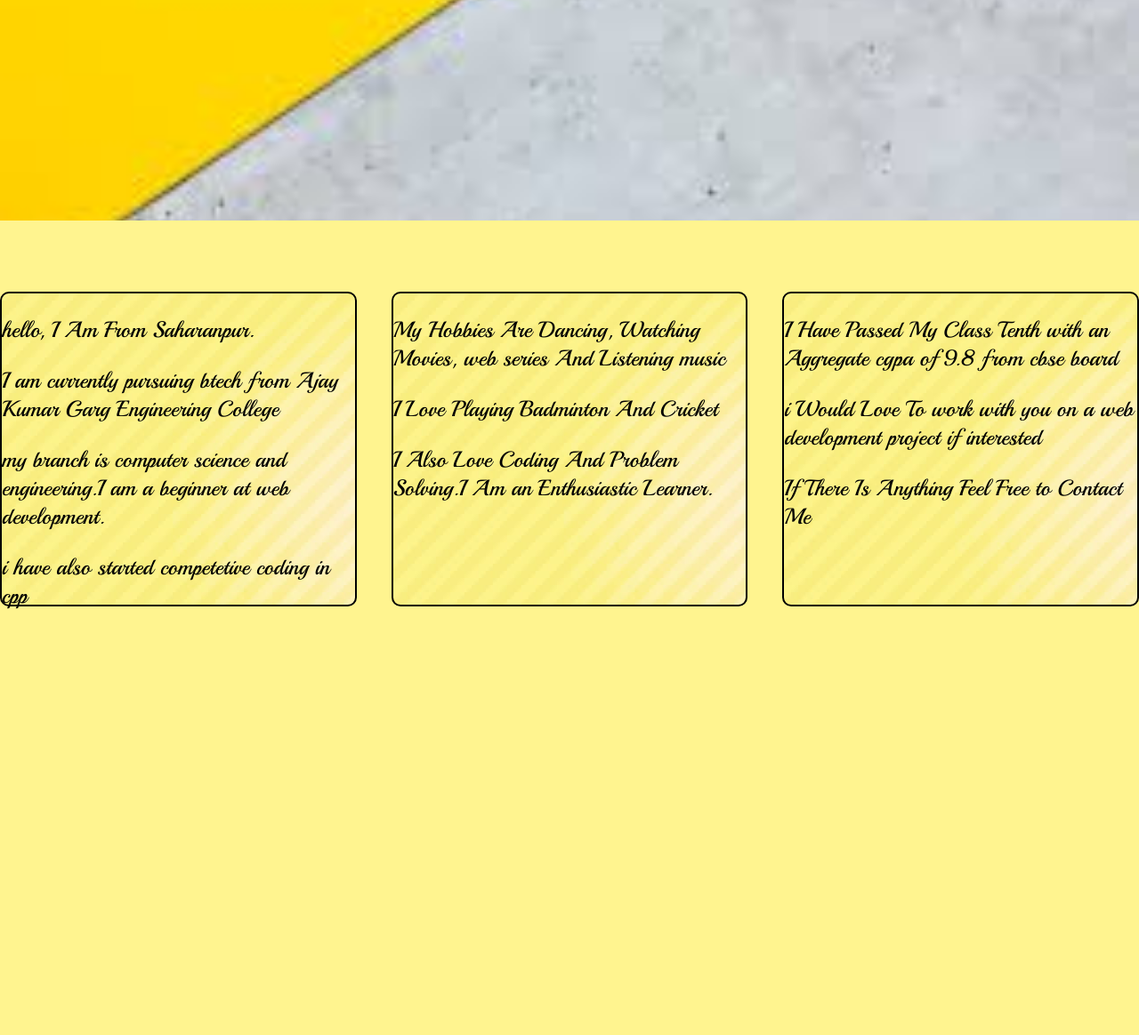
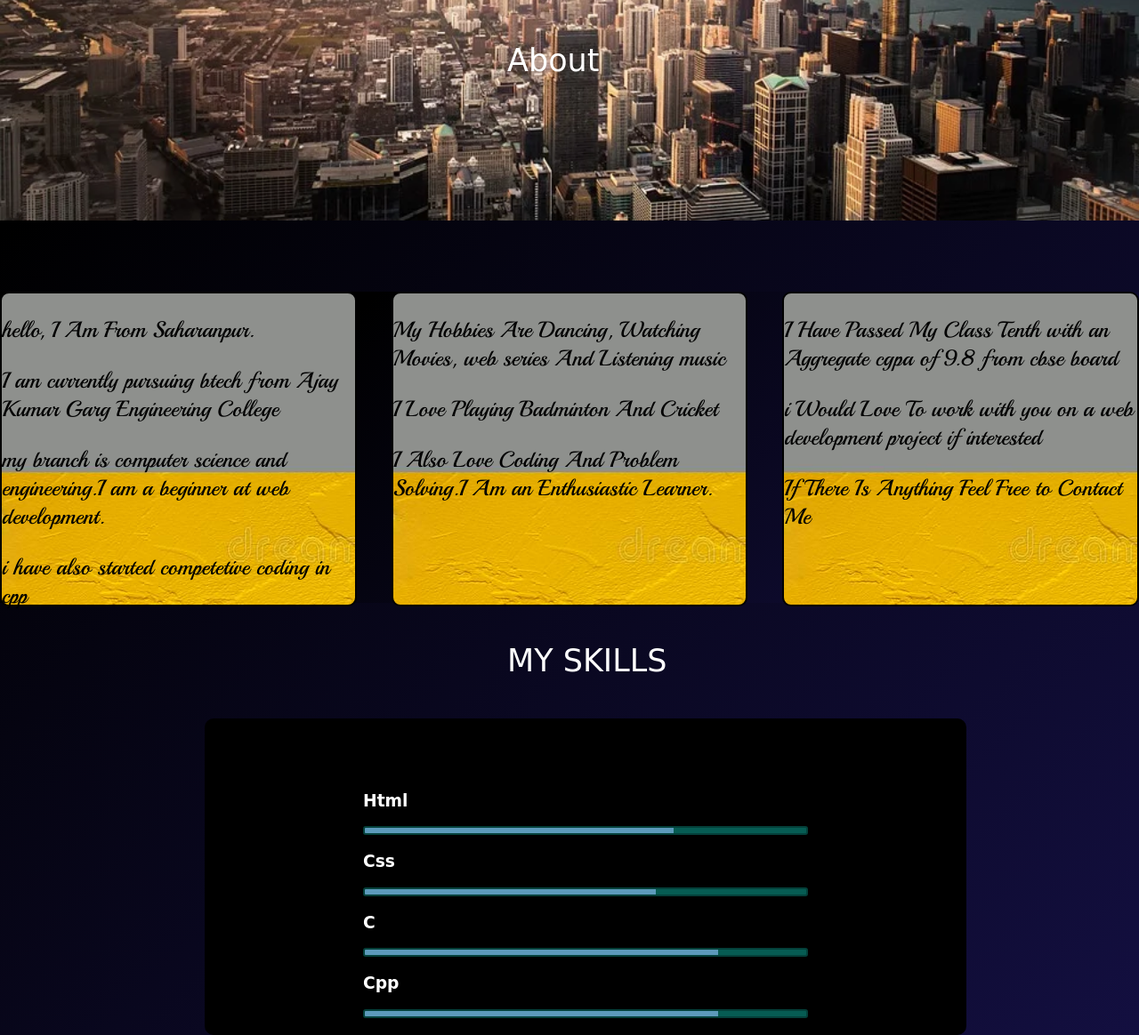
Before and after one commit to dhruvsahni89/myportfolio, a plain HTML site: page index.html in a window 1280 px wide. Shown: the part 512-1676 px from the top of the page at 89% size. Before the commit the page ends 1198 px from the top, so only its background shows below. Drawn offline with Linux system fonts and the light colour scheme; a web font is replaced by a local one.

Commit message:
adding skills and changing theme

```diff
--- a/css/style2.css
+++ b/css/style2.css
@@ -2,10 +2,10 @@ html{
     font-size: 62.5%;
 }
 body{
-    background-color:#fff48f;
+    background-image: linear-gradient(315deg, #130f40 0%, #000000 74%);
     margin: 0rem;
     padding: 0rem;
-    s
+
 
 }
 .color{
@@ -13,9 +13,9 @@ body{
 
 }
 @keyframes clr {
-    0%{color: #111d5e;}
+    0%{color: #440047;}
     25%{color:#006a71;}
-    50%{color: #111d5e;}
+    50%{color: #440047;}
     100%{color:#006a71;}
 }
 ul{
@@ -33,7 +33,7 @@ a{
 section{
     width: 100%;
     height:95vh ;
-    background-image:url('../images/back2.jpg');
+    background-image:url('../images/2.jpg');
     background-repeat: no-repeat;
     background-size: cover;
     position: relative;
@@ -43,11 +43,11 @@ nav{
     justify-content: space-between;
     align-items: center;
     height: 6rem;
-    background-color:#fff48f;
-    box-shadow: 0.2rem 0.2rem 1.2rem
-     rgba(0,0,0,0.2);
+    background-image: linear-gradient(315deg, #130f40 0%, #000000 74%);
+    box-shadow: 0.2rem 0.2rem 1.2rem;
+
     padding: 0rem 0.5rem;
-    border-bottom: 2.3px dotted black;
+    border-bottom: 2.3px dotted greenyellow;
 }
 nav ul{
     display: flex;
@@ -55,21 +55,23 @@ nav ul{
 nav ul li a{
     margin: 2.8rem;
     font-family:calibri;
-    color:black ;
-    font-size: 1.5rem;
+    color:white ;
+    font-size:20px;
     font-weight: 700;
 }
 .logo{
     width: 6rem;
+    border: 2px solid white;
+    border-radius: 50%;
 }
 .home{
     font-weight: bold;
-    color: darkslategrey;
+    color: white;
 }
 #model{
     width: 380px;
     height: 380px;
-    border: 2px solid grey;
+    border: 3.8px solid grey;
     border-radius:50%;
     margin-left: 690px;
 
@@ -130,7 +132,7 @@ nav ul li a{
     display: flex;
     margin-top: 80px;
     justify-content: space-between;
-    background-color: #fff48f;
+    background-image: linear-gradient(315deg, #130f40 0%, #000000 74%);
 }
 .item1{
 border: 2px solid black;
@@ -139,7 +141,7 @@ height: 350px;
 border-radius: 10px;
 font-size: 25px;
     font-family: 'Playball', cursive;
-    background-image: url(../images/contain.jpg);
+    background-image: url(../images/backnew.jpg);
 
 }
 .item2{
@@ -149,7 +151,7 @@ font-size: 25px;
     border-radius: 10px;
     font-size: 25px;
     font-family: 'Playball', cursive;
-    background-image: url(../images/contain.jpg);
+    background-image: url(../images/backnew.jpg);
 
     }
     .item3{
@@ -158,7 +160,81 @@ font-size: 25px;
         height: 350px;
         border-radius: 10px;
         font-size: 25px;
-        background-image: url(../images/contain.jpg);
+        background-image: url(../images/backnew.jpg);
 
     font-family: 'Playball', cursive;
         }
+        .heading{
+
+            margin-left: 560px;
+            margin-top: 25px;
+            font-family: cursive;
+  width: 50%;
+  font-size: 35px; ;
+  padding: 10px;
+  color: white;
+
+        }
+
+
+
+        .skills{
+            margin-left: 560px;
+
+            font-family: cursive;
+  width: 50%;
+  font-size: 35px;
+  color: white;
+  padding: 10px;
+        }
+        .mid{
+            display: flex;
+            border: solid black;
+            margin-left:230px;
+            background: black;
+            border-radius: 10px;
+            height: 350px;
+            width: 850px; ;
+
+        }
+        .elements{
+
+            margin: 60px auto;
+            width: 500px;
+            color:white;
+            font-size: 16px;
+            font-family: cursive;
+
+        }
+        .elements li{
+            list-style: none;
+        }
+        .bar{
+            background: rgb(6, 92, 83);
+            display: block;
+            height: 6px;
+            border: 2px solid rgba(0, 0, 0, 0.3);
+            border-radius: 3px;
+            overflow: hidden;
+            box-shadow: o o 10px #81b6e7b3;
+        }
+        .bar span{
+            height: 6px;
+            float: left;
+            background:#81b6e7b3;
+        }
+        .html{
+            width: 70%; ;
+        }
+        .css{
+            width: 66%; ;
+
+        }
+        .C{
+            width: 80%; ;
+
+        }
+        .cpp{
+            width: 80%; ;
+
+        }
--- a/index.html
+++ b/index.html
@@ -11,13 +11,13 @@
     <body>
         <section>
             <nav>
-                <a href="https://ibb.co/d2G1rqW">
-                    <img src="https://i.ibb.co/fp4B251/logo.png" class="logo" alt="logo" style="max-width: 100%;height: auto;"></a>
+                <a href="">
+                    <img src="https://i.ibb.co/fp4B251/logo.png" class="logo" alt="logo"></a>
 
                 <ul class="main-nav " class="active">
-                    <li><a href="#" class="home"><i class="fas fa-home"></i>Home</a></li>
-                    <li><a href="#"><i class="fas fa-address-card"></i>About </a></li>
-                    <li><a href="#"><i class="fas fa-id-badge"></i>Contact</a></li>
+                    <li><a href="#Home" class="home"><i class="fas fa-home"></i> Home</a></li>
+                    <li><a href="#About"><i class="fas fa-address-card"></i> About </li></a>
+                    <li><a href="#Contact"><i class="fas fa-id-badge"></i> Contact</a></li>
 
                 </ul>
             </nav>
@@ -34,6 +34,7 @@
             </div>
 
         </div>
+        <div class="heading"><p>About</p></div>
         </section>
         <div class="container">
          <div class="item1">
@@ -55,8 +56,23 @@
          <p> i Would Love To work with you on a web development project if interested</p>
          <p>If There Is Anything Feel Free to Contact Me</p>
 
+
+         </div>
         </div>
 
 
+        <div class="skills">
+             <p>MY SKILLS</p>
+        </div>
+        <div class="mid">
+            <div class="elements">
+                <li><h3>Html</h3><span class="bar"><span class="html"></span></span></li>
+                <li><h3>Css</h3><span class="bar"><span class="css"></span></span></li>
+                <li><h3>C</h3><span class="bar"><span class="C"></span></span></li>
+                <li><h3>Cpp</h3><span class="bar"><span class="cpp"></span></span></li>
+
+            </div>
+        </div>
+
     </body>
 </html>
```
Also changed, not shown: images/1.jpg (added), images/2.jpg (added), images/4.jpg (added), images/backnew.jpg (added).
